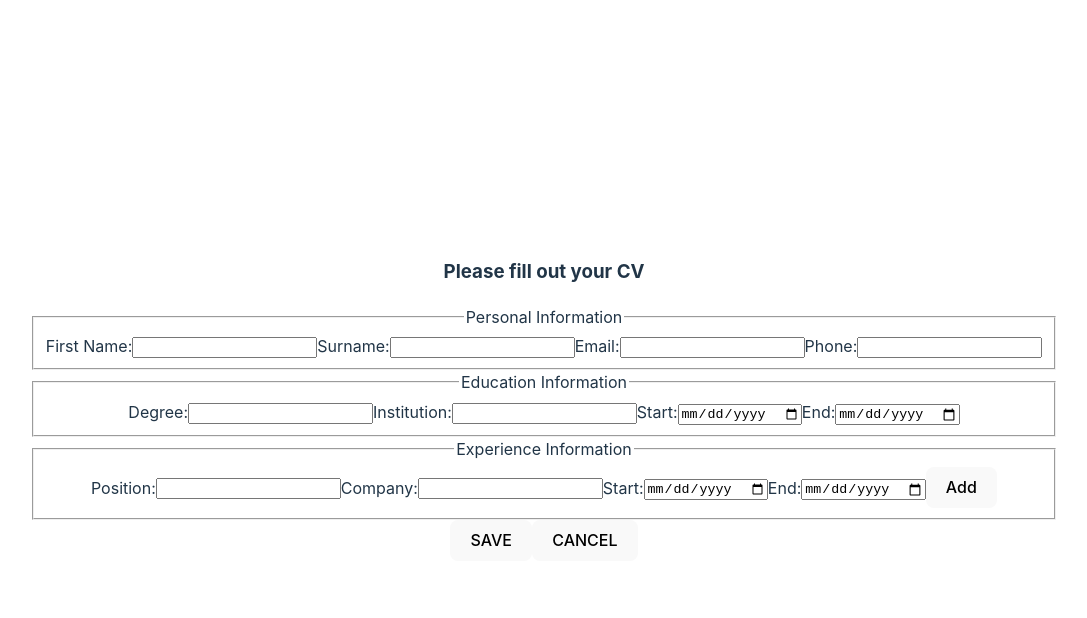
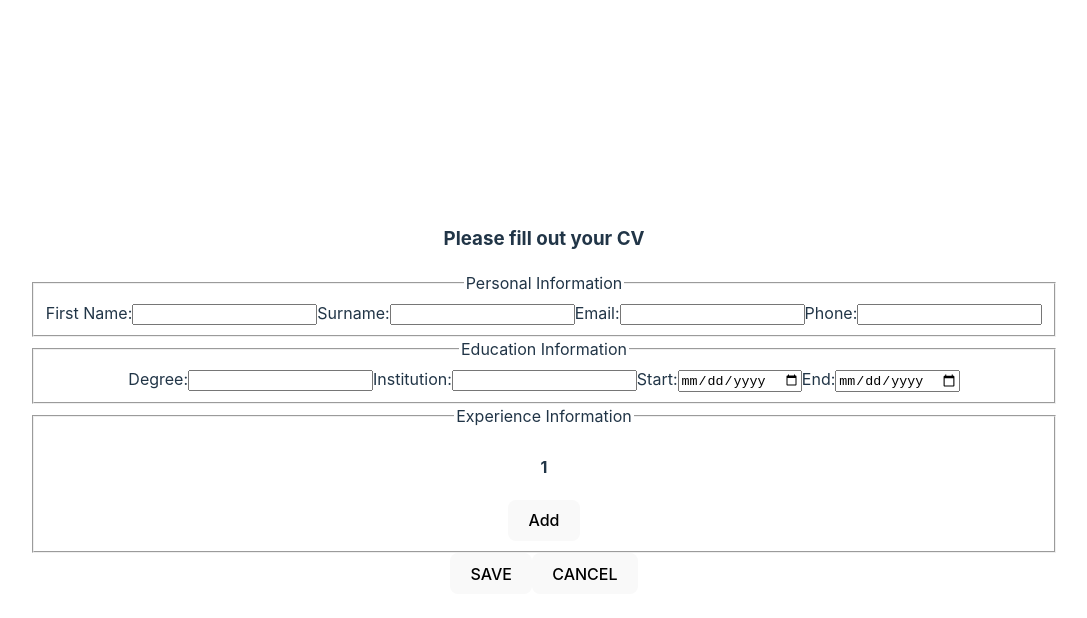
Before and after one commit to Norraynor/odin-cv-application, a React (Vite) app: page / in a window 1280 px wide. Both pictures are taken after a click on the button "EDIT". Shown: the top 618 px of the page, without its empty margins (96-1183 px from the left). Built offline with nearby package versions, Linux system fonts and the light colour scheme.

Commit message:
Add new component for more experience items

```diff
--- a/src/components/CV.jsx
+++ b/src/components/CV.jsx
@@ -23,17 +23,19 @@ function CV() {
 			startDate: "2015",
 			endDate: "2020",
 		},
-		experience: {
+		experience: [
+			{
 				position: "Software Developer",
 				company: "Company A",
 				startDate: "2020",
 				endDate: "Present",
-			details: [
-				"Built web applications using React and Node.js",
-				"Worked on various projects, including a project management tool",
-				"Worked on a mobile application using React Native",
+				// details: [
+				// 	"Built web applications using React and Node.js",
+				// 	"Worked on various projects, including a project management tool",
+				// 	"Worked on a mobile application using React Native",
+				// ],
+			},
 		],
-		},
 	};
 	const [data, setData] = useState(startData);
 
@@ -59,12 +61,14 @@ function CV() {
 				startDate: e.target["start-edu"].value,
 				endDate: e.target["end-edu"].value,
 			},
-			experience: {
+			experience: [
+				{
 					position: e.target["position"].value,
 					company: e.target["company"].value,
 					startDate: e.target["start-date"].value,
 					endDate: e.target["end-date"].value,
 				},
+			],
 		};
 		setData(newData);
 		// if personal then collect all inputs and save them to personal object of data etc
@@ -85,7 +89,7 @@ function CV() {
 	if (toggle) {
 		return (
 			<>
-				<CVForm handleSave={handleSave} />
+				<CVForm handleSave={handleSave} count={data.experience.length} />
 			</>
 		);
 	}
@@ -100,7 +104,7 @@ function CV() {
 			</button>
 			<Personal data={data.personal} />
 			<Education data={data.education} />
-			<Experience data={data.experience} />
+			<Experience data={data.experience[0]} />
 		</>
 	);
 }
--- a/src/components/CVForm.jsx
+++ b/src/components/CVForm.jsx
@@ -1,5 +1,19 @@
 /* eslint-disable react/prop-types */
+import { useState } from "react";
+import FormExperience from "./FormExperience";
 function CVForm(props) {
+	const [count, setCount] = useState(props.count);
+	const [experience, setExperience] = useState([]);
+
+	function handleClick() {
+		setCount(count + 1);
+		let newArr = experience;
+		for (let i = newArr.length; i <= count; i++) {
+			newArr.push(<FormExperience key={i} />);
+			setExperience(newArr);
+		}
+	}
+
 	return (
 		<>
 			<div className="cv-form">
@@ -31,15 +45,11 @@ function CVForm(props) {
 
 					<fieldset name="experience">
 						<legend>Experience Information</legend>
-						<label htmlFor="position">Position:</label>
-						<input type="text" id="position" name="position" required />
-						<label htmlFor="company">Company:</label>
-						<input type="text" id="company" name="company" required />
-						<label htmlFor="start-date">Start:</label>
-						<input type="date" id="start-date" name="start-date" required />
-						<label htmlFor="end-date">End:</label>
-						<input type="date" id="end-date" name="end-date" required />
-						<button>Add</button>
+						{experience.map((exp) => (
+							<FormExperience key={exp.key} />
+						))}
+						<h4>{count}</h4>
+						<button onClick={handleClick}>Add</button>
 					</fieldset>
 					<button type="submit">SAVE</button>
 					<button type="button" onClick={props.handleSave}>
--- /dev/null
+++ b/src/components/FormExperience.jsx
@@ -0,0 +1,15 @@
+function FormExperience() {
+	return (
+		<>
+			<label htmlFor="position">Position:</label>
+			<input type="text" id="position" name="position" required />
+			<label htmlFor="company">Company:</label>
+			<input type="text" id="company" name="company" required />
+			<label htmlFor="start-date">Start:</label>
+			<input type="date" id="start-date" name="start-date" required />
+			<label htmlFor="end-date">End:</label>
+			<input type="date" id="end-date" name="end-date" required />
+		</>
+	);
+}
+export default FormExperience;
```
Lines whose indentation alone changed are shown as unchanged.
